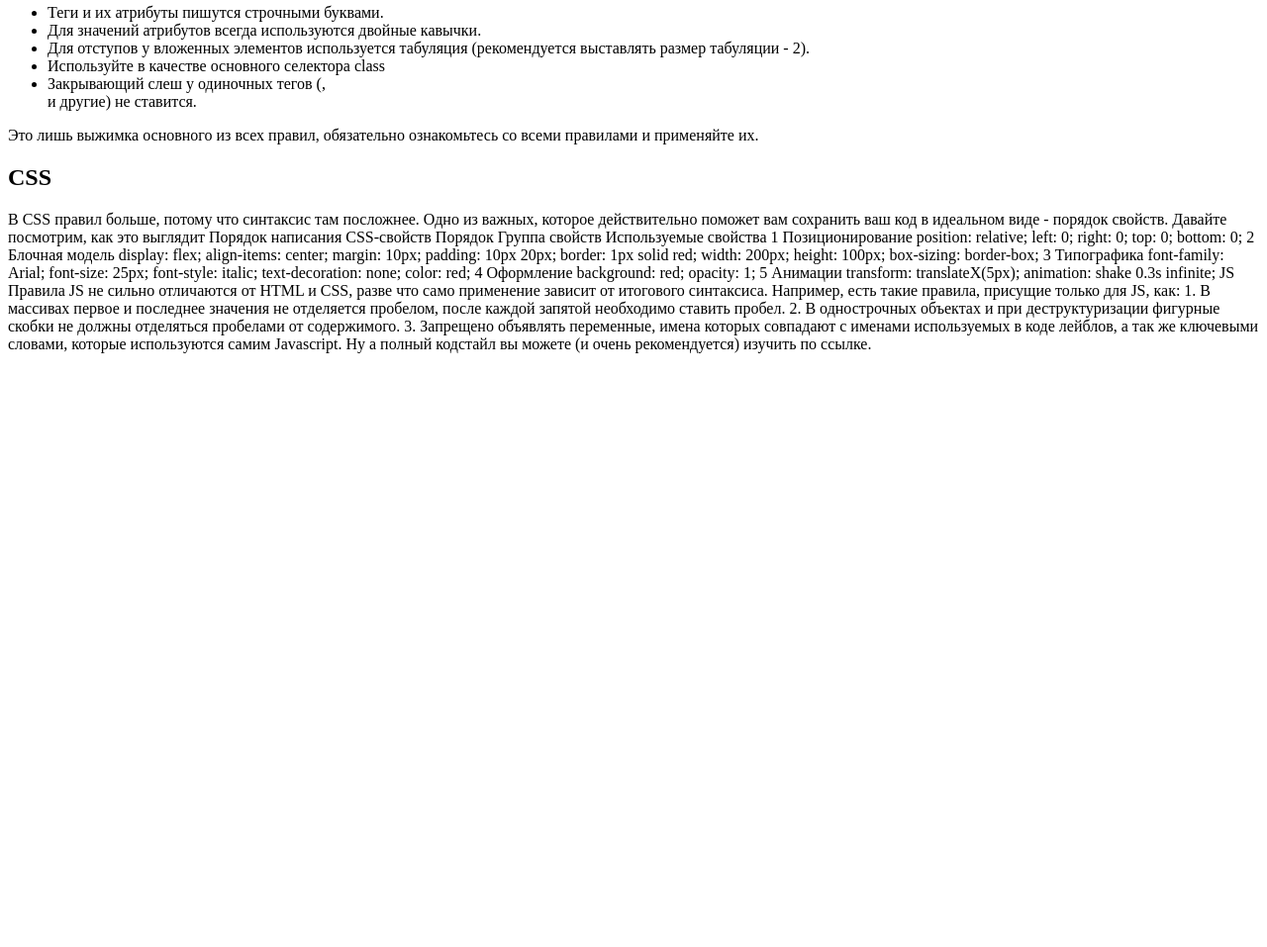
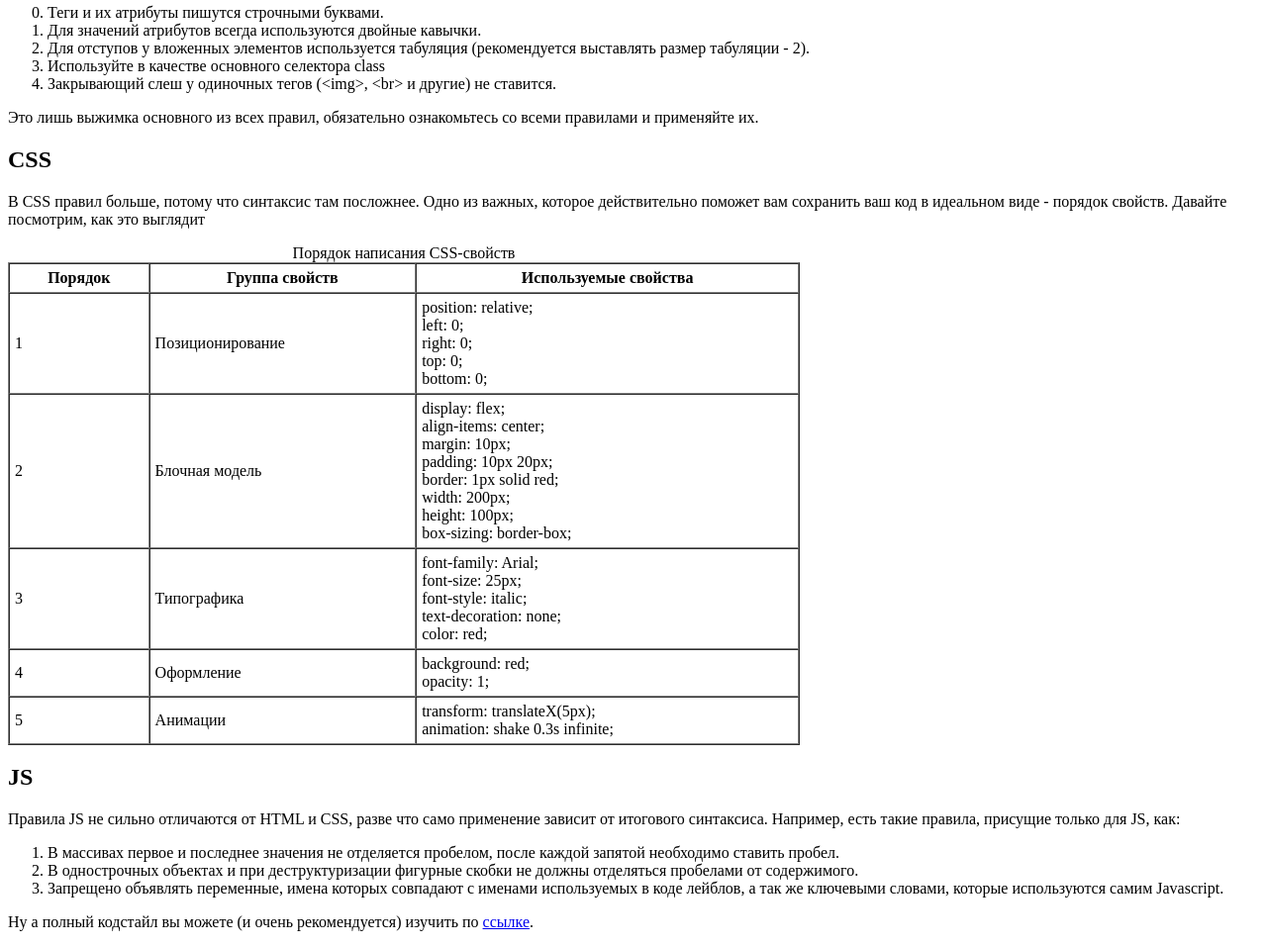
Before and after one commit to Kyrator/web_desing, a plain HTML site: page lesson_2/index.html in a window 1280 px wide. Shown: the part 774-1731 px from the top of the page at 99% size. Before the commit the page ends 1139 px from the top, so only its background shows below. Drawn offline with Linux system fonts and the light colour scheme.

Commit message:
1922_21082024

```diff
--- a/lesson_2/index.html
+++ b/lesson_2/index.html
@@ -1,7 +1,9 @@
-<!doctype html>
-<html>
+<!doctype html >
+<html lang="ru">
     <head>
-
+        <title>
+            Зачем нужен кодстайл в веб-вёрстке
+        </title>
     </head>
     <body>
         <h1>Зачем нужен кодстайл в веб-вёрстке</h1>
@@ -39,50 +41,73 @@
         <h2>HTML</h2>
 
         <p>Первая из частей - HTML. Это начальная стадия соблюдения кодстайла, ведь любой сайт вы начинаете писать именно с этого языка. Давайте посмотрим на основные правила:</p>
-        <ul>
+        <ol start="0">
             <li>Теги и их атрибуты пишутся строчными буквами.</li>
             <li>Для значений атрибутов всегда используются двойные кавычки.</li>
             <li>Для отступов у вложенных элементов используется табуляция (рекомендуется выставлять размер табуляции - 2).</li>
             <li>Используйте в качестве основного селектора class</li>
-            <li>Закрывающий слеш у одиночных тегов (<img>, <br> и другие) не ставится.</li>
-        </ul>
+            <li>Закрывающий слеш у одиночных тегов (&lt;img&gt;, &lt;br&gt; и другие) не ставится.</li>
+        </ol>
 
         <p>Это лишь выжимка основного из всех правил, обязательно ознакомьтесь со всеми правилами и применяйте их.</p>
 
         <h2>CSS</h2>
 
-        В CSS правил больше, потому что синтаксис там посложнее. Одно из важных, которое действительно поможет вам сохранить ваш код в идеальном виде - порядок свойств. Давайте посмотрим, как это выглядит
+        <p>В CSS правил больше, потому что синтаксис там посложнее. Одно из важных, которое действительно поможет вам сохранить ваш код в
+            идеальном виде - порядок свойств. Давайте посмотрим, как это выглядит</p>
 
-         Порядок написания CSS-свойств
-             Порядок
-        Группа свойств
-        Используемые свойства
-        1
-        Позиционирование
-        position: relative; left: 0;
-        right: 0;
-        top: 0;
-        bottom: 0;
-        2
-        Блочная модель
-        display: flex; align-items: center; margin: 10px; padding: 10px 20px; border: 1px solid red; width: 200px;
-        height: 100px; box-sizing: border-box;
-        3
-        Типографика
-        font-family: Arial; font-size: 25px; font-style: italic; text-decoration: none; color: red;
-        4
-        Оформление
-        background: red; opacity: 1;
-        5
-        Анимации
-        transform: translateX(5px); animation: shake 0.3s infinite;
-              JS
-        Правила JS не сильно отличаются от HTML и CSS, разве что само применение зависит от итогового синтаксиса. Например, есть такие правила, присущие только для JS, как:
-        1. В массивах первое и последнее значения не отделяется пробелом, после каждой запятой необходимо ставить пробел.
-        2. В однострочных объектах и при деструктуризации фигурные скобки не должны отделяться пробелами от содержимого.
-        3. Запрещено объявлять переменные, имена которых совпадают с именами используемых в коде лейблов, а так же ключевыми словами, которые используются самим Javascript.
+        <table border="1" cellspacing="0" cellpadding="5" width="800">
+            <caption>Порядок написания CSS-свойств</caption>
+            <thead>
+                <tr>
+                    <th>Порядок</th>
+                    <th>Группа свойств</th>
+                    <th>Используемые свойства</th>
+                </tr>
+            </thead>
+            <tbody>
+                <tr>
+                    <td>1</td>
+                    <td>Позиционирование</td>
+                    <td>position: relative;<br> left: 0;<br>
+                        right: 0;<br>
+                        top: 0;<br>
+                        bottom: 0;
+                    </td>
+                </tr>
+                <tr>
+                    <td>2</td>
+                    <td>Блочная модель</td>
+                    <td>display: flex;<br> align-items: center;<br> margin: 10px;<br> padding: 10px 20px;<br> border: 1px solid red;<br> width: 200px;<br>
+                        height: 100px;<br> box-sizing: border-box;
+                    </td>
+                </tr>
+                <tr>
+                    <td>3</td>
+                    <td>Типографика</td>
+                    <td>font-family: Arial;<br> font-size: 25px;<br> font-style: italic;<br> text-decoration: none;<br> color: red;</td>
+                </tr>
+                <tr>
+                    <td>4</td>
+                    <td>Оформление</td>
+                    <td>background: red;<br> opacity: 1;</td>
+                </tr>
+                <tr>
+                    <td>5</td>
+                    <td>Анимации</td>
+                    <td>transform: translateX(5px);<br> animation: shake 0.3s infinite;</td>
+                </tr>
+            </tbody>
+        </table>
+        <h2>JS</h2>
+        <p>Правила JS не сильно отличаются от HTML и CSS, разве что само применение зависит от итогового синтаксиса. Например, есть такие правила, присущие только для JS, как:</p>
+        <ol>
+            <li>В массивах первое и последнее значения не отделяется пробелом, после каждой запятой необходимо ставить пробел.</li>
+            <li>В однострочных объектах и при деструктуризации фигурные скобки не должны отделяться пробелами от содержимого.</li>
+            <li>Запрещено объявлять переменные, имена которых совпадают с именами используемых в коде лейблов, а так же ключевыми словами, которые используются самим Javascript.</li>
+        </ol>
 
-         Ну а полный кодстайл вы можете (и очень рекомендуется) изучить по ссылке.
+         <p>Ну а полный кодстайл вы можете (и очень рекомендуется) изучить по <a href="#" >ссылке</a>.</p>
 
     </body>
 </html>
```
